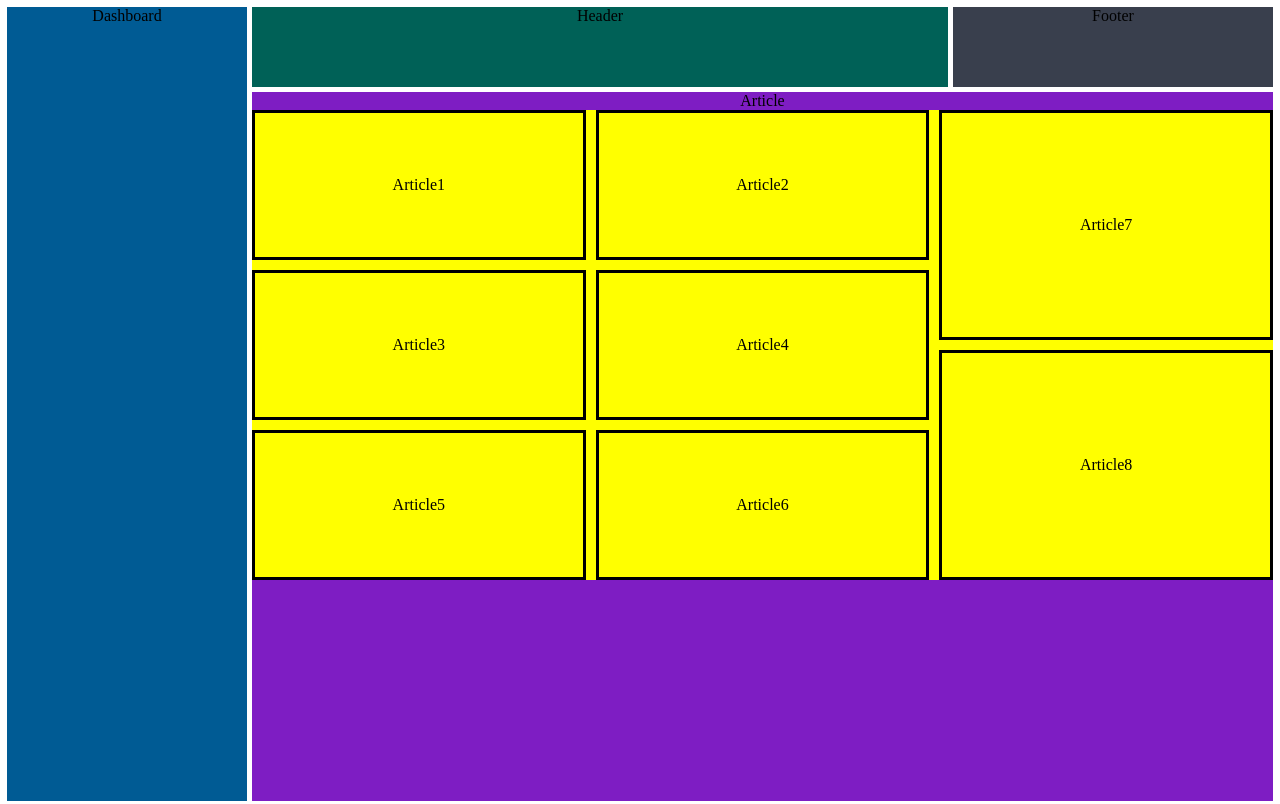
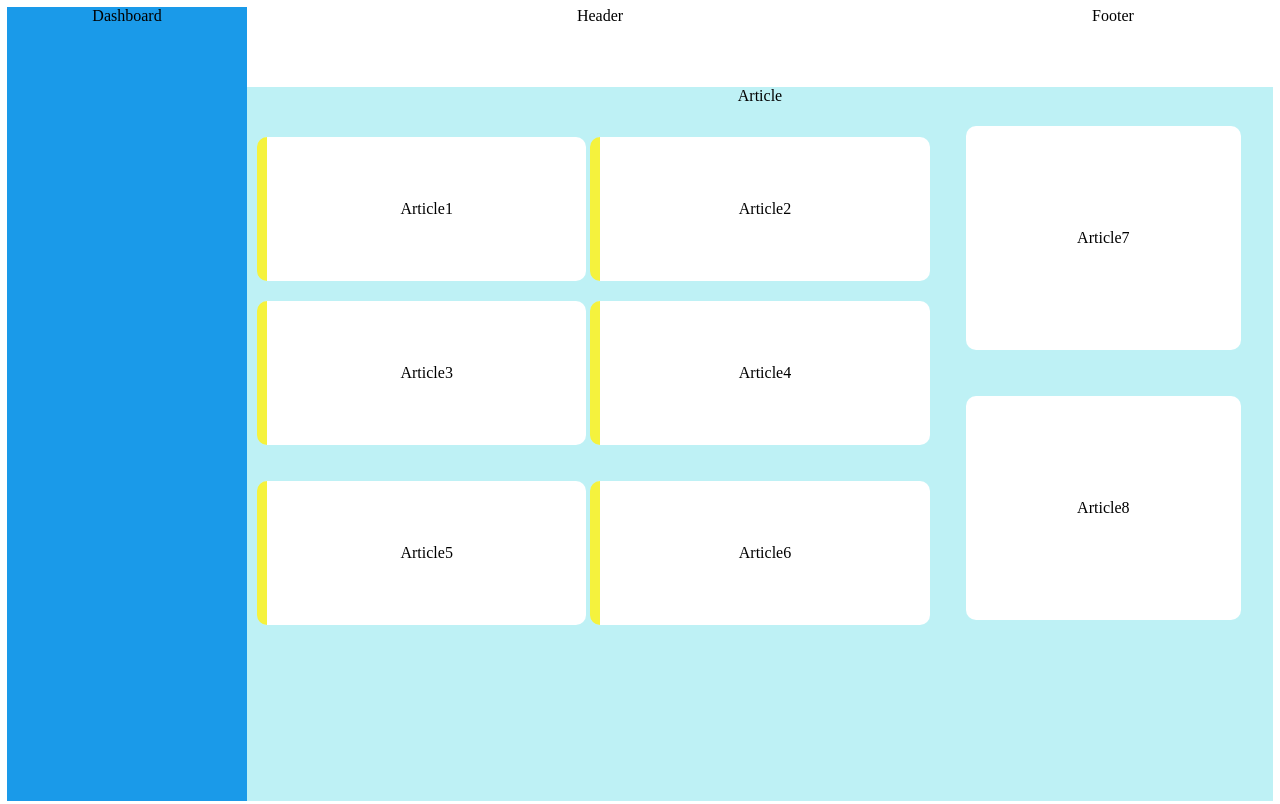
Before and after one commit to stebra1972/dashboard, a plain HTML site: page index.html in a window 1280 px wide. Drawn offline with Linux system fonts and the light colour scheme.

Commit message:
third commit

```diff
--- a/style.css
+++ b/style.css
@@ -16,7 +16,7 @@ html {
 
 
 .header {
-  background-color: #006157;
+  background-color: #ffffff;
   grid-column: 2/ 3;
     grid-row: 1 / 2;
   height: 100%;
@@ -24,7 +24,7 @@ html {
 }
 
 .dashboard {
-  background-color: #005B94;
+  background-color: #1a9ae9;
   grid-row: 1 / 3;
   height: 100%;
 
@@ -33,7 +33,7 @@ html {
 
 
 .article {
-  background-color: #7E1DC3;
+  background-color: #bef1f5;
   height: 100%;
   grid-row: 2/ 3;
   grid-column: 2 / 4;
@@ -43,7 +43,7 @@ html {
 
 
 .footer {
-  background-color: #393f4d;
+  background-color: #ffffff;
   grid-column: 3 / 4;
   grid-row: 1/2;
   height: 100%;
@@ -54,7 +54,7 @@ html {
   display: grid;
   grid-template-columns: 15em 1fr 20em;
   grid-template-rows: 5em 1fr;
-  gap: 5px;
+  gap: 0px;
 
 }
 
@@ -62,9 +62,9 @@ html {
     display: grid;
     grid-template-columns: 1fr 1fr 1fr;
     grid-template-rows: 1fr 1fr 1fr 1fr 1fr 1fr;
-    background-color: yellow;
+    background-color: #bef1f5;
     align-items: center;
-    gap: 10px;
+    gap: 4px;
 
 
 
@@ -73,59 +73,95 @@ html {
   .article1 {
    height: 9em;
    align-content: center;
-   border-color: black;
+   border-left: 10px #f5f23d;
    border-style: solid;
+   border-right: white;
+    border-top: white;
+    border-bottom: white;
     grid-row: 1/ 3;
    grid-column: 1 / 2;
+   border-radius: 10px;
+   margin-left: 10px;
+   background-color: white;
+   margin-top: 2em;
 
   }
 
   .article2 {
     height: 9em;
     align-content: center;
-    border-color: black;
+    border-left: 10px #f5f23d;
     border-style: solid;
+    border-right: white;
+     border-top: white;
+     border-bottom: white;
      grid-row: 1/ 3;
      grid-column: 2 / 3;
+     border-radius: 10px;
+     background-color: white;
+     margin-top: 2em;
+
    }
 
     .article3 {
      height: 9em;
      align-content: center;
-     border-color: black;
+     border-left: 10px #f5f23d;
      border-style: solid;
+     border-right: white;
+      border-top: white;
+      border-bottom: white;
       grid-row: 3/ 5;
       grid-column: 1 / 2;
+      border-radius: 10px;
+      margin-left: 10px;
+      background-color: white;
 
     }
 
     .article4 {
       height: 9em;
       align-content: center;
-      border-color: black;
+      border-left: 10px #f5f23d;
    border-style: solid;
+   border-right: white;
+    border-top: white;
+    border-bottom: white;
        grid-row: 3/ 5;
        grid-column: 2/ 3;
+       border-radius: 10px;
+       background-color: white;
 
      }
 
      .article5 {
       height: 9em;
       align-content: center;
-      border-color: black;
+      border-left: 10px #f5f23d;
    border-style: solid;
+   border-right: white;
+    border-top: white;
+    border-bottom: white;
        grid-row: 5/ 7;
        grid-column: 1 / 2;
+       border-radius: 10px;
+       margin-left: 10px;
+       background-color: white;
 
      }
 
      .article6 {
       height: 9em;
       align-content: center;
-      border-color: black;
+      border-left: 10px #f5f23d;
    border-style: solid;
+   border-right: white;
+    border-top: white;
+    border-bottom: white;
        grid-row: 5/ 7;
        grid-column: 2 / 3;
+       border-radius: 10px;
+       background-color: white;
 
      }
 
@@ -134,19 +170,25 @@ html {
      .article7 {
       height: 14em;
       align-content: center;
-      border-color: black;
-       border-style: solid;
+
+
        grid-row: 1/ 4;
        grid-column: 3/ 4;
+       border-radius: 10px;
+       background-color: white;
+       margin-left: 2em;
+       margin-right: 2em;
 
      }
 
      .article8 {
       height: 14em;
       align-content: center;
-      border-color: black;
-       border-style: solid;
       grid-row: 4/ 7;
        grid-column: 3/ 4;
+       border-radius: 10px;
+       background-color: white;
+         margin-left: 2em;
+         margin-right: 2em;
 
      }
```
Lines whose indentation alone changed are shown as unchanged.
